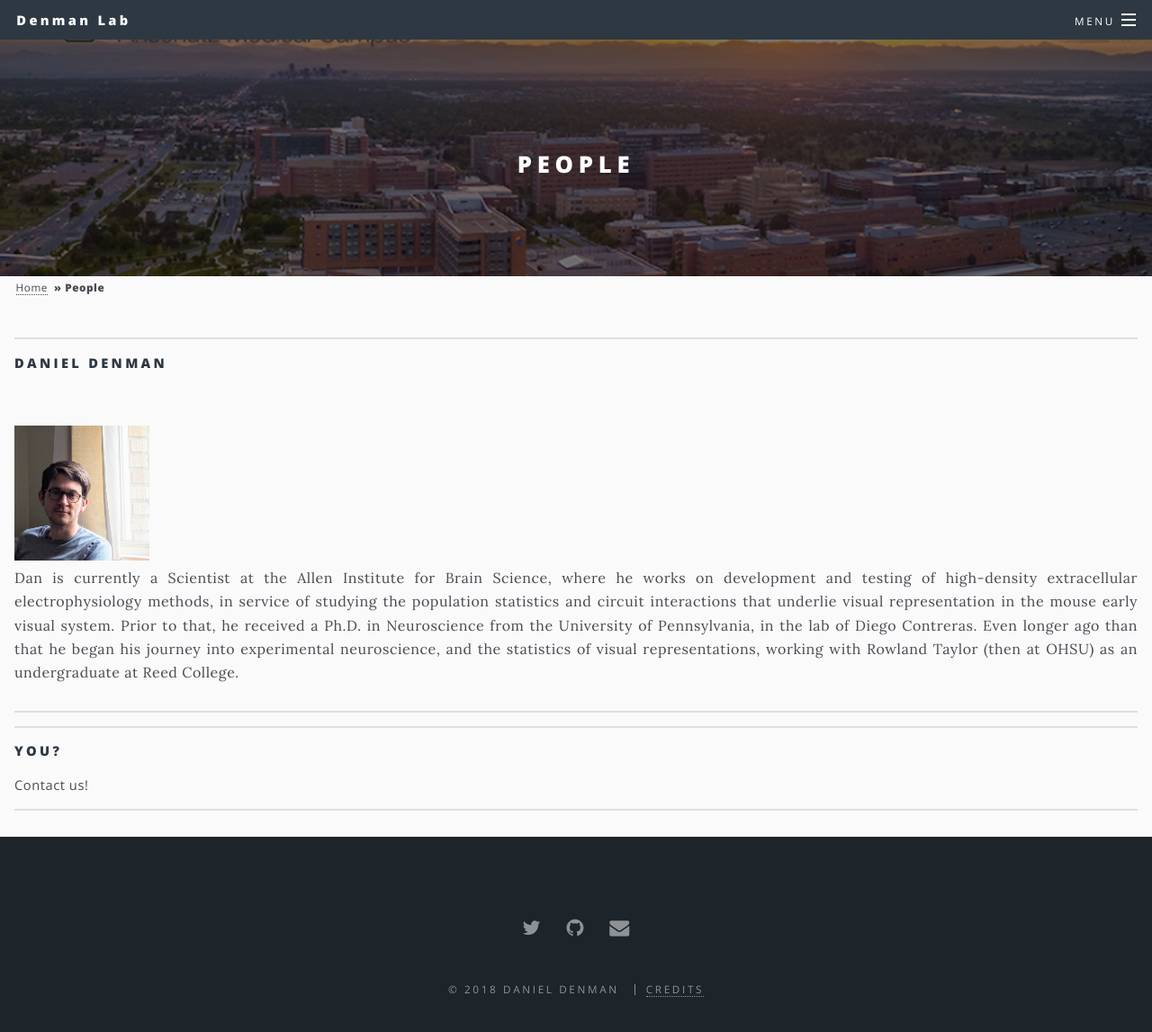
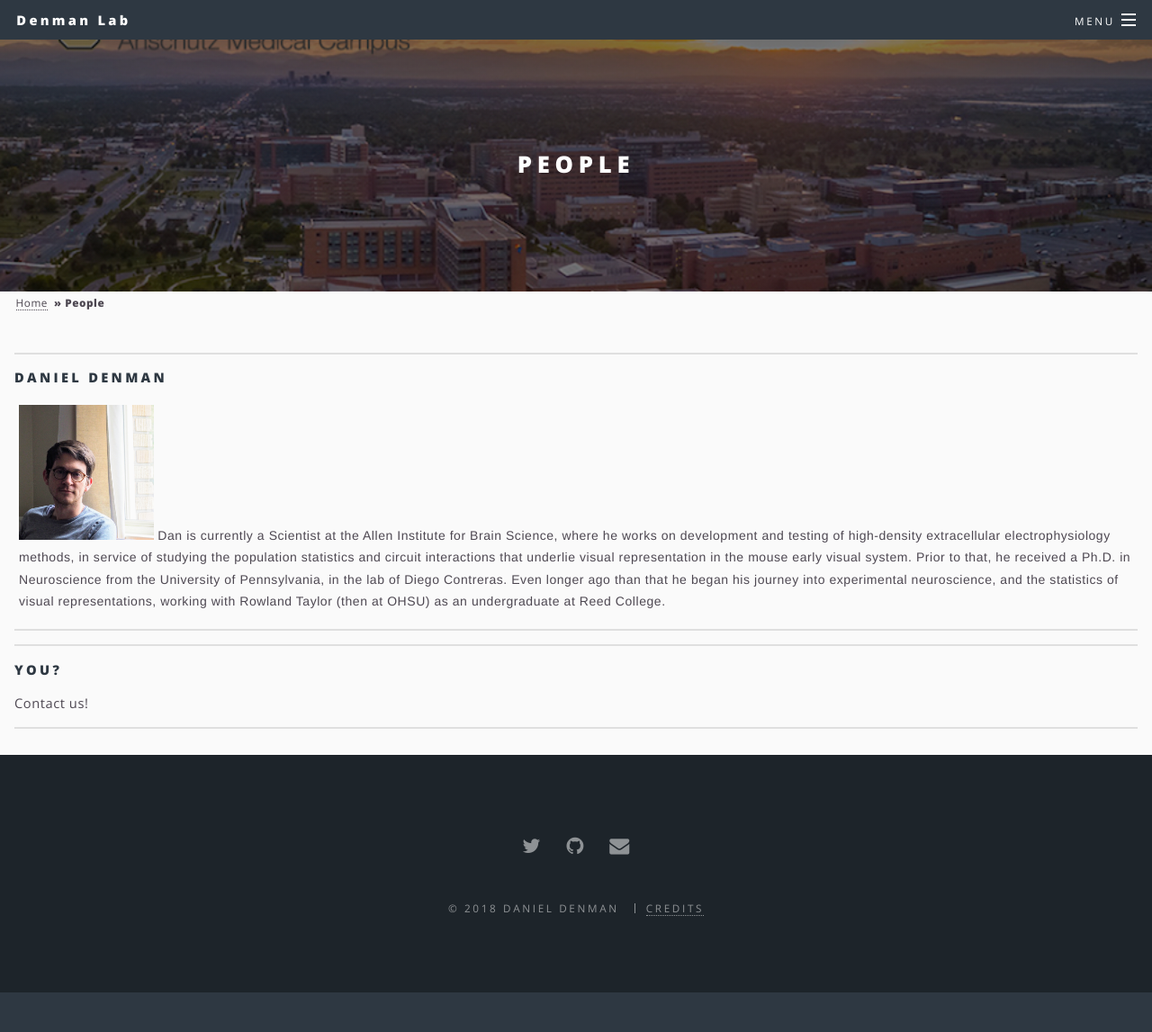
Before and after one commit to denmanlab/denmanlab.github.io, a Jekyll site: the page built from _pages/people.html, in a window 1280 px wide and 1194 px high. Shown: the top 1147 px of the window at 90% size. Built offline with Jekyll 4.4.1, drawn with Linux system fonts in a browser that asks for light colours.

Commit message:
css update

```diff
--- a/_pages/people.html
+++ b/_pages/people.html
@@ -10,13 +10,13 @@ background-image: cu001.jpeg
 
 <hr style="margin:0 0 1em 0;" />
 <h4>Daniel Denman</h4>
-<div class=wrapper>
+<div class=image_wrapper>
 </style>
 <img id="img" src="/images/dan.jpg"
 width="150" height="150"/>
-<p>
+<p2>
 Dan is currently a Scientist at the Allen Institute for Brain Science, where he works on development and testing of high-density extracellular electrophysiology methods, in service of studying the population statistics and circuit interactions that underlie visual representation in the mouse early visual system. Prior to that, he received a Ph.D. in Neuroscience from the University of Pennsylvania, in the lab of Diego Contreras. Even longer ago than that he began his journey into experimental neuroscience, and the statistics of visual representations, working with Rowland Taylor (then at OHSU) as an undergraduate at Reed College.
-</p>
+</p2>
 </div>
 <hr style="margin:1em 0 1em 0;" />
 
--- a/css/main.scss
+++ b/css/main.scss
@@ -193,20 +193,6 @@ $baseurl: '{{ site.baseurl }}/images';
 		&.major {
 			margin: (_size(element-margin) * 2.25) 0;
 		}
-	}
-
-	.wrapper {
-	  column-count: 1;
-	  column-gap: 50px;
-	  padding: 5px;
-	}
-
-	p {
-	  line-height: 1.6;
-	  font-family: Helvetica;
-	  text-align: justify;
-	  margin: 0;
-	  font-size: 14px;
 	}
 
   article .inner {
@@ -686,6 +672,20 @@ $baseurl: '{{ site.baseurl }}/images';
 		}
 	}
 
+	.image_wrapper {
+	  column-count: 1;
+	  column-gap: 50px;
+	  padding: 5px;
+	}
+
+	p2 {
+	  line-height: 1.6;
+	  font-family: Helvetica;
+	  text-align: justify;
+	  margin: 0;
+	  font-size: 14px;
+	}
+
 /* Image */
 
 	.image {
```
